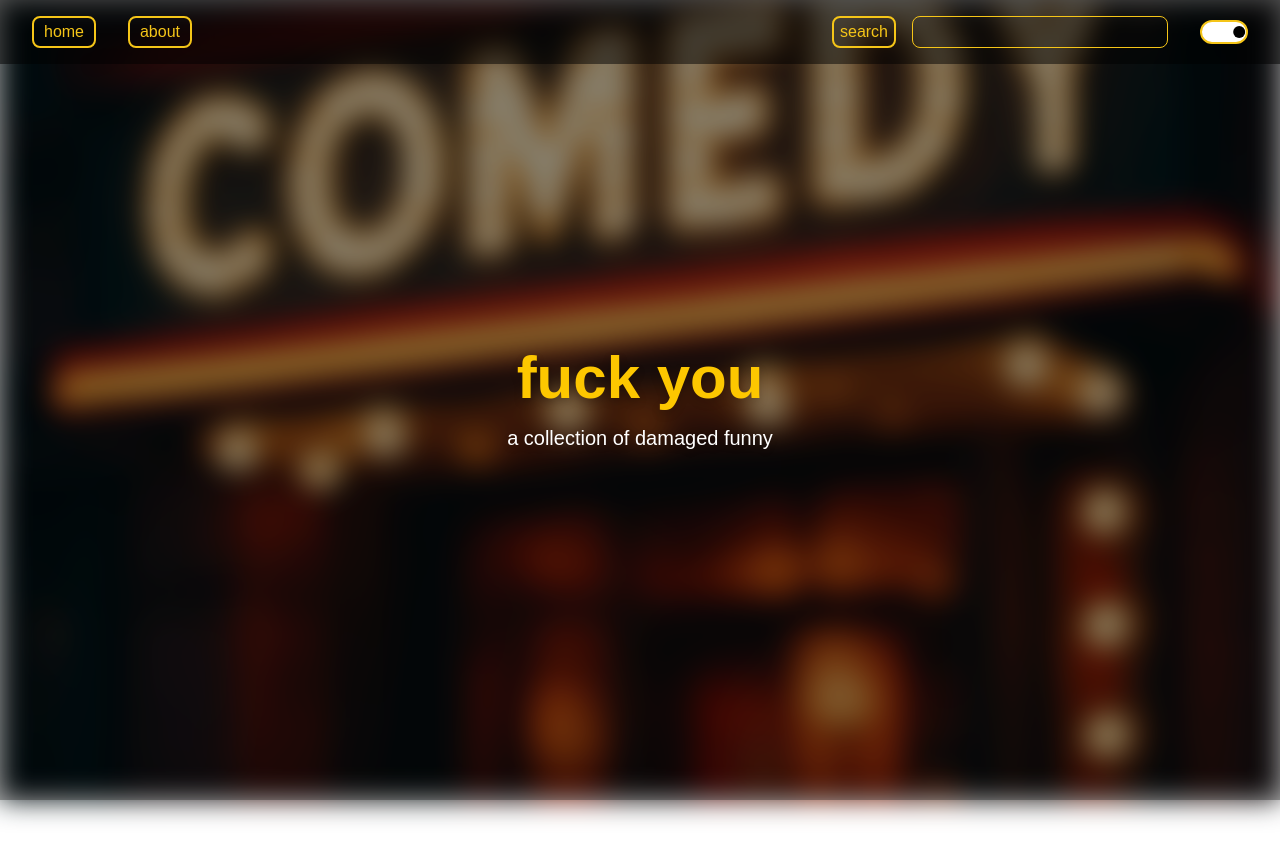
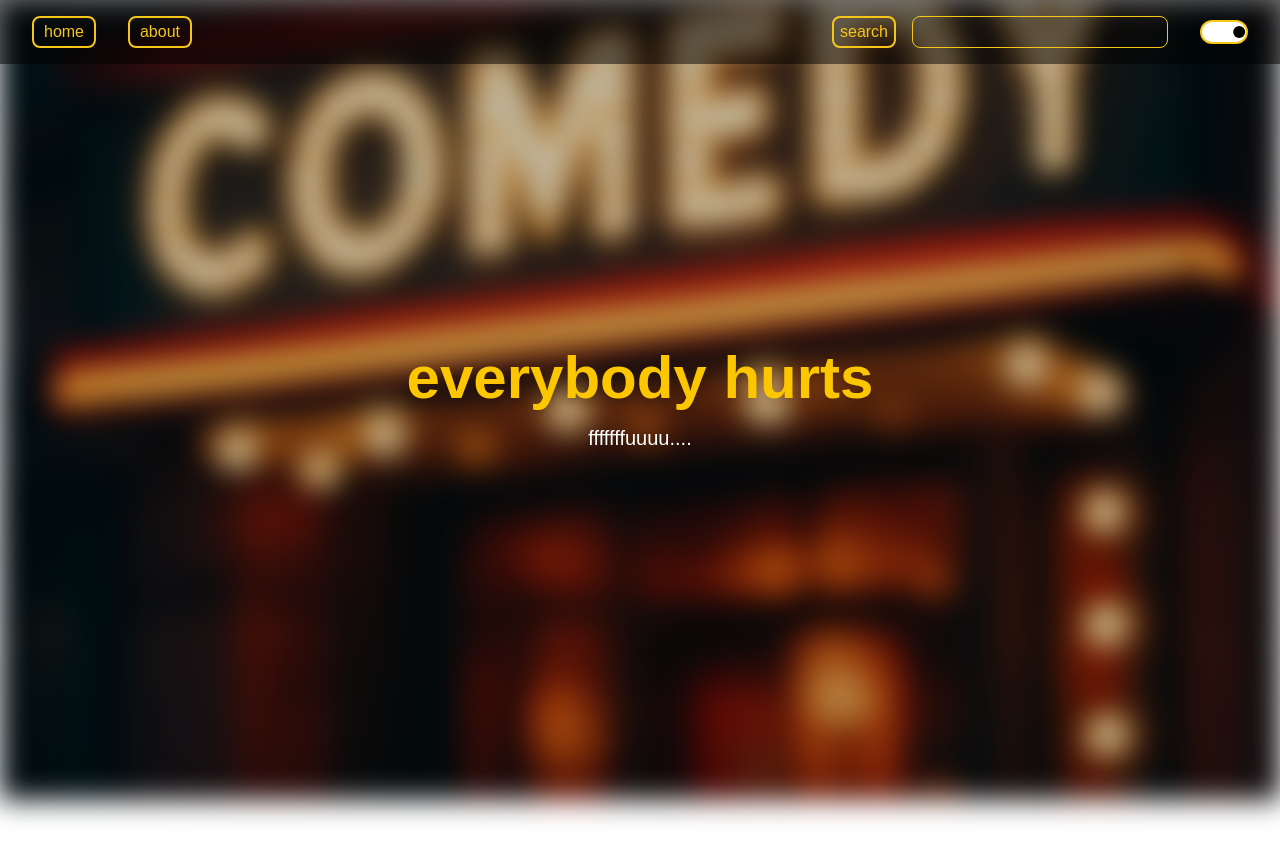
Before and after one commit to siberian-devsky/comedy, a Next.js app: page / in a window 1280 px wide. Shown: the top 860 px of the page. Built offline with nearby package versions, Linux system fonts and the light colour scheme; no server answers.

Commit message:
Fixed layout
* blurred bg

```diff
--- a/src/app/page.tsx
+++ b/src/app/page.tsx
@@ -53,9 +53,8 @@ export default function Grid() {
     })
 
     return(
-        <main className="w-full h-full overflow-x-hidden flex flex-col items-center">
-            <Header />
-            <div className="relative w-full h-screen">
+        <main className="w-full h-full overflow-x-hidden flex flex-col items-center relative">
+            <div className="fixed inset-0 -z-10">
                 <Image
                     src="/club-marquis.png"
                     alt="Comedy Club Marquee"
@@ -63,13 +62,16 @@ export default function Grid() {
                     className="object-cover blur-[14px] brightness-75"
                     priority
                 />
-                <div className="absolute inset-0 bg-black/30 z-0" />
-                <div className="absolute inset-0 flex flex-col items-center justify-center text-center px-4 text-white z-10">
+            </div>
+            <div className="relative z-10 w-full">
+                <Header />
+                <div className="relative w-full h-screen">
+                    <div className="absolute inset-0 flex flex-col items-center justify-center text-center px-4 text-white">
                         <h1 className="text-4xl sm:text-5xl md:text-6xl font-extrabold text-yellow-400 drop-shadow-lg">
-                    fuck you
+                        everybody hurts
                         </h1>
                         <p className="mt-4 text-lg sm:text-xl text-white max-w-xl drop-shadow-md">
-                    a collection of damaged funny
+                        fffffffuuuu....
                         </p>
                     </div>
                 </div>
@@ -79,9 +81,11 @@ export default function Grid() {
                         className='w-full flex flex-col gap-48'
                         >
                         {cells !== null &&
-                        cells.map((cell, index) => (
+                            cells
+                                .filter((cell): cell is NonNullable<typeof cell> => cell !== null)
+                                .map((cell, index) => (
                             <Cell
-                            key={cell?.id}
+                                key={cell.id}
                                 {...cell}
                                 isDarkMode={isDarkMode}
                                 isCellIndexEven={index % 2 === 0}
@@ -91,6 +95,7 @@ export default function Grid() {
                                 }}
                             />
                         ))}
+                    </div>
                 </div>
             </div>
 
```
Also changed, not shown: src/app/layout.tsx (line endings or trailing spaces). Lines whose indentation alone changed are shown as unchanged.
